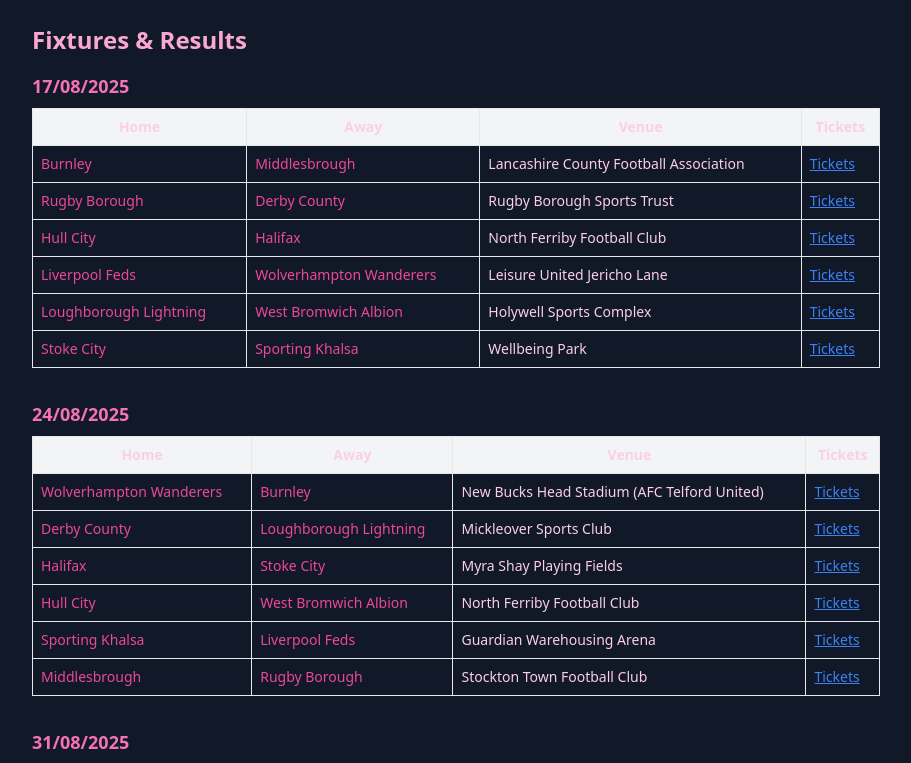
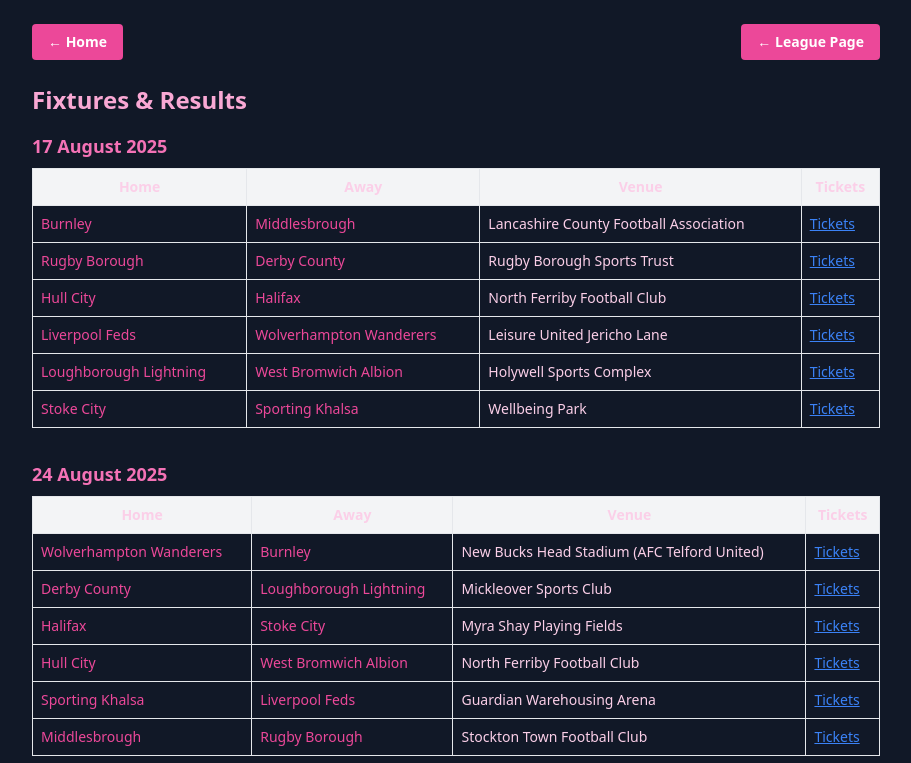
Before and after one commit to jhickey011/the-pyramid-page, a Next.js app: page /leagues/national-north/fixtures in a window 1280 px wide. Shown: the top 763 px of the page, without its empty margins (184-1095 px from the left). Built offline with nearby package versions, Linux system fonts and the light colour scheme.

Commit message:
Fix fixture date format and remove hover

```diff
--- a/app/leagues/national-north/fixtures/page.tsx
+++ b/app/leagues/national-north/fixtures/page.tsx
@@ -25,13 +25,17 @@
           return true
         })
 
-        // Sort fixtures by date using proper ISO date parsing
+        // Sort fixtures by actual date
         deduped.sort((a, b) => new Date(a.date).getTime() - new Date(b.date).getTime())
 
         const grouped: Record<string, Fixture[]> = {}
         deduped.forEach(f => {
           const dateObj = new Date(f.date)
-          const formatted = dateObj.toLocaleDateString('en-GB', { day: '2-digit', month: '2-digit', year: 'numeric' })
+          const formatted = dateObj.toLocaleDateString('en-GB', {
+            day: '2-digit',
+            month: 'long',
+            year: 'numeric'
+          })
           if (!grouped[formatted]) grouped[formatted] = []
           grouped[formatted].push(f)
         })
@@ -42,11 +46,27 @@
 
   return (
     <main className="p-6 max-w-4xl mx-auto">
+      {/* Navigation Tabs */}
+      <div className="flex justify-between mb-6">
+        <Link
+          href="/"
+          className="text-sm font-semibold bg-pink-500 text-white px-4 py-2 rounded hover:bg-pink-400"
+        >
+          ← Home
+        </Link>
+        <Link
+          href="/leagues/national-north"
+          className="text-sm font-semibold bg-pink-500 text-white px-4 py-2 rounded hover:bg-pink-400"
+        >
+          ← League Page
+        </Link>
+      </div>
+
       <h1 className="text-2xl font-bold mb-4 text-pink-300">Fixtures & Results</h1>
       <div className="space-y-8">
         {Object.entries(groupedFixtures).sort((a, b) => {
-          const dateA = new Date(a[0].split('/').reverse().join('-'))
-          const dateB = new Date(b[0].split('/').reverse().join('-'))
+          const dateA = new Date(a[0])
+          const dateB = new Date(b[0])
           return dateA.getTime() - dateB.getTime()
         }).map(([date, matches]) => (
           <div key={date}>
@@ -62,7 +82,7 @@
               </thead>
               <tbody>
                 {matches.map((f, idx) => (
-                  <tr key={idx} className="hover:bg-gray-50">
+                  <tr key={idx}>
                     <td className="p-2 border">
                       <Link
                         href={`/leagues/national-north/teams/${encodeURIComponent(
```
